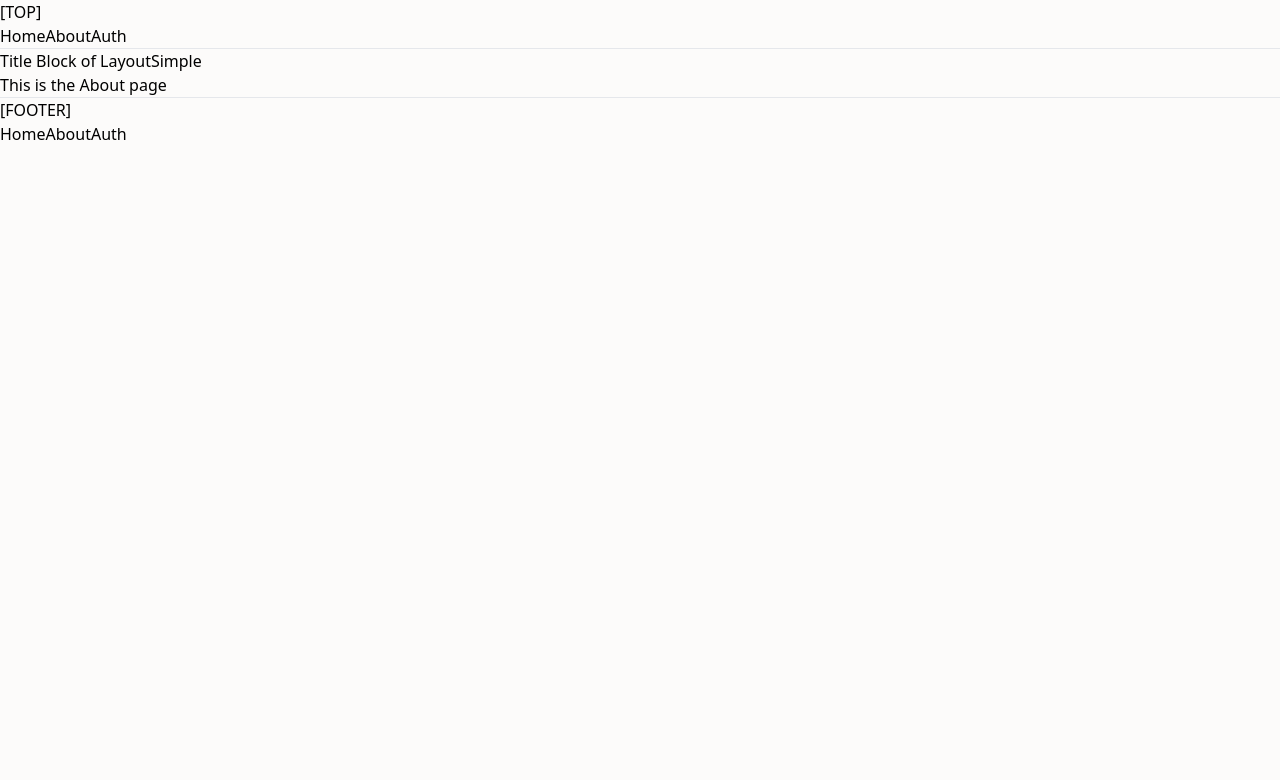
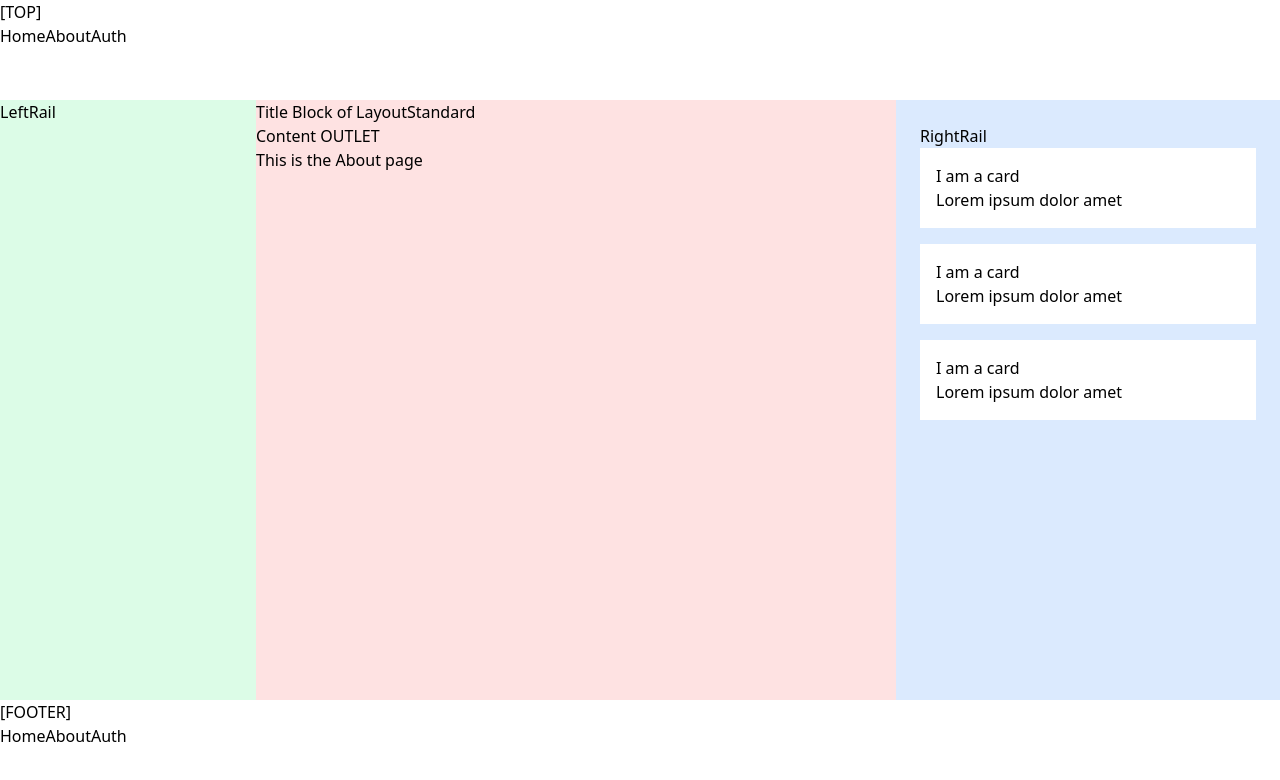
Before and after one commit to duggi/dougleedotco, a React (Vite) app: page /about in a window 1280 px wide. Shown: the top 780 px of the page. Built offline with nearby package versions, Linux system fonts and the light colour scheme; no server answers.

Commit message:
Add css grid layout

```diff
--- a/src/App.tsx
+++ b/src/App.tsx
@@ -15,19 +15,17 @@ import LayoutSimple from 'layouts/LayoutSimple';
 
 function App() {
   return (
-    <div id="app">
+    <div id="app" className="container h-lvh mx-auto bg-white">
       <BrowserRouter>
-        <div id="content">
         <Routes>
           <Route element={ <LayoutStandard /> }>
             <Route path="/" element={ <Home /> } />
+            <Route path="/about" element={ <About /> } />
           </Route>
           <Route element={ <LayoutSimple /> }>
-              <Route path="/about" element={ <About /> } />
             <Route path="/auth" element={ <Auth /> } />
           </Route>
         </Routes>
-        </div>
       </BrowserRouter>
     </div>
   )
--- a/src/components/shared/Footer.tsx
+++ b/src/components/shared/Footer.tsx
@@ -4,7 +4,7 @@ import { Link } from "react-router-dom";
 
 function Footer() {
   return (
-    <div id="navlinks">
+    <div className="bottom-rail">
       <h1>[FOOTER]</h1>
       <Link to="/">Home</Link>
       <Link to="/about">About</Link>
--- a/src/components/shared/Top.tsx
+++ b/src/components/shared/Top.tsx
@@ -4,7 +4,7 @@ import { Link } from "react-router-dom";
 
 function Top() {
   return (
-    <div id="navlinks">
+    <div className="top-rail">
       <h1>[TOP]</h1>
       <Link to="/">Home</Link>
       <Link to="/about">About</Link>
--- a/src/css/base.css
+++ b/src/css/base.css
@@ -1,3 +1,47 @@
 body {
-  background: #0f0;
+  background: #eeedec;
 }
+
+
+.main-grid {
+
+  /*
+   ------------------------
+  |       TOP              |
+  |------------------------|
+  |      |         |       |
+  | LEFT | CONTENT | RIGHT |
+  |      |         |       |
+  |      |         |       |
+  |------------------------|
+  |       BOTTOM           |
+   ------------------------
+  */
+  height: 100vh;
+  grid-template-columns: minmax(100px, .4fr) minmax(600px, 1fr) .6fr;
+  grid-template-rows: 100px 1fr 100px;
+  grid-template-areas:
+    "top top top"
+    "left content right"
+    "bottom bottom bottom";
+}
+
+.top-rail {
+  grid-area: top;
+}
+
+.left-rail {
+  grid-area: left;
+}
+
+.content {
+  grid-area: content;
+}
+
+.right-rail {
+  grid-area: right;
+}
+
+.bottom-rail {
+  grid-area: bottom;
+}
--- a/src/index.css
+++ b/src/index.css
@@ -2,8 +2,3 @@
 @tailwind base;
 @tailwind components;
 @tailwind utilities;
-
-
-body {
-  background: #fcfbfa;
-}
--- a/src/layouts/LayoutStandard.jsx
+++ b/src/layouts/LayoutStandard.jsx
@@ -5,26 +5,37 @@ import Footer from 'components/shared/Footer';
 
 
 
-
 const LayoutStandard = () => {
   return (
-    <div>
+    <>
+      <div className="grid main-grid lg:mx-auto">
         <Top />
-      <hr/>
-      <div>
-        LeftNav
+        <div className="left-rail bg-green-100">
+          LeftRail
         </div>
-      <div>
+        <div className="content bg-red-100">
           <h1>Title Block of LayoutStandard</h1>
-        OUTLET
+          Content OUTLET
           <Outlet />
         </div>
-      <div>
-        RightBar
+        <div className="right-rail bg-blue-100 p-6">
+          RightRail
+          <div className="card p-4 bg-white mb-4">
+            <h2>I am a card</h2>
+            <p>Lorem ipsum dolor amet</p>
           </div>
-      <hr />
+          <div className="card p-4 bg-white mb-4">
+            <h2>I am a card</h2>
+            <p>Lorem ipsum dolor amet</p>
+          </div>
+          <div className="card p-4 bg-white mb-4">
+            <h2>I am a card</h2>
+            <p>Lorem ipsum dolor amet</p>
+          </div>
+        </div>
         <Footer />
       </div>
+    </>
   );
 }
 
```
Lines whose indentation alone changed are shown as unchanged.
